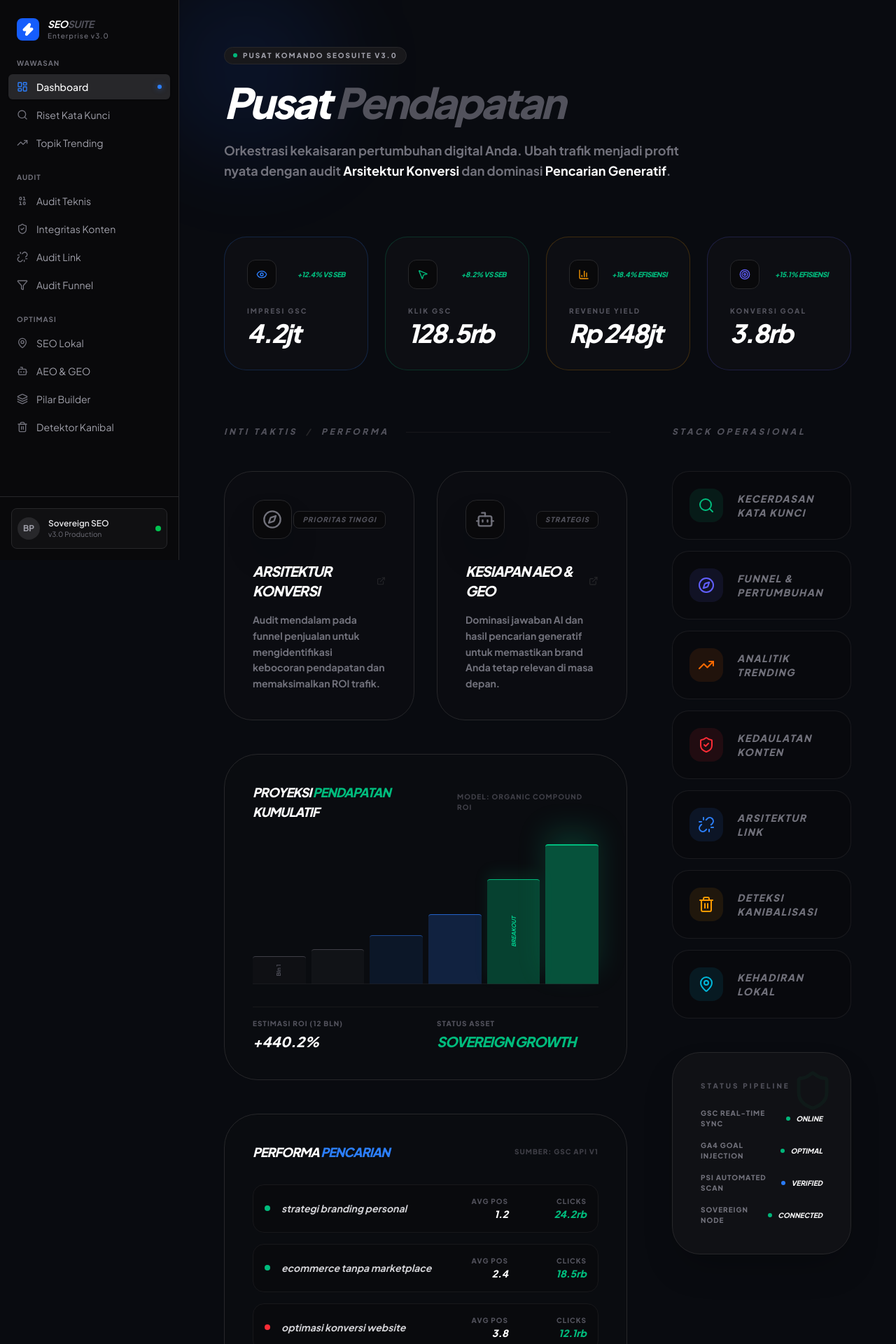
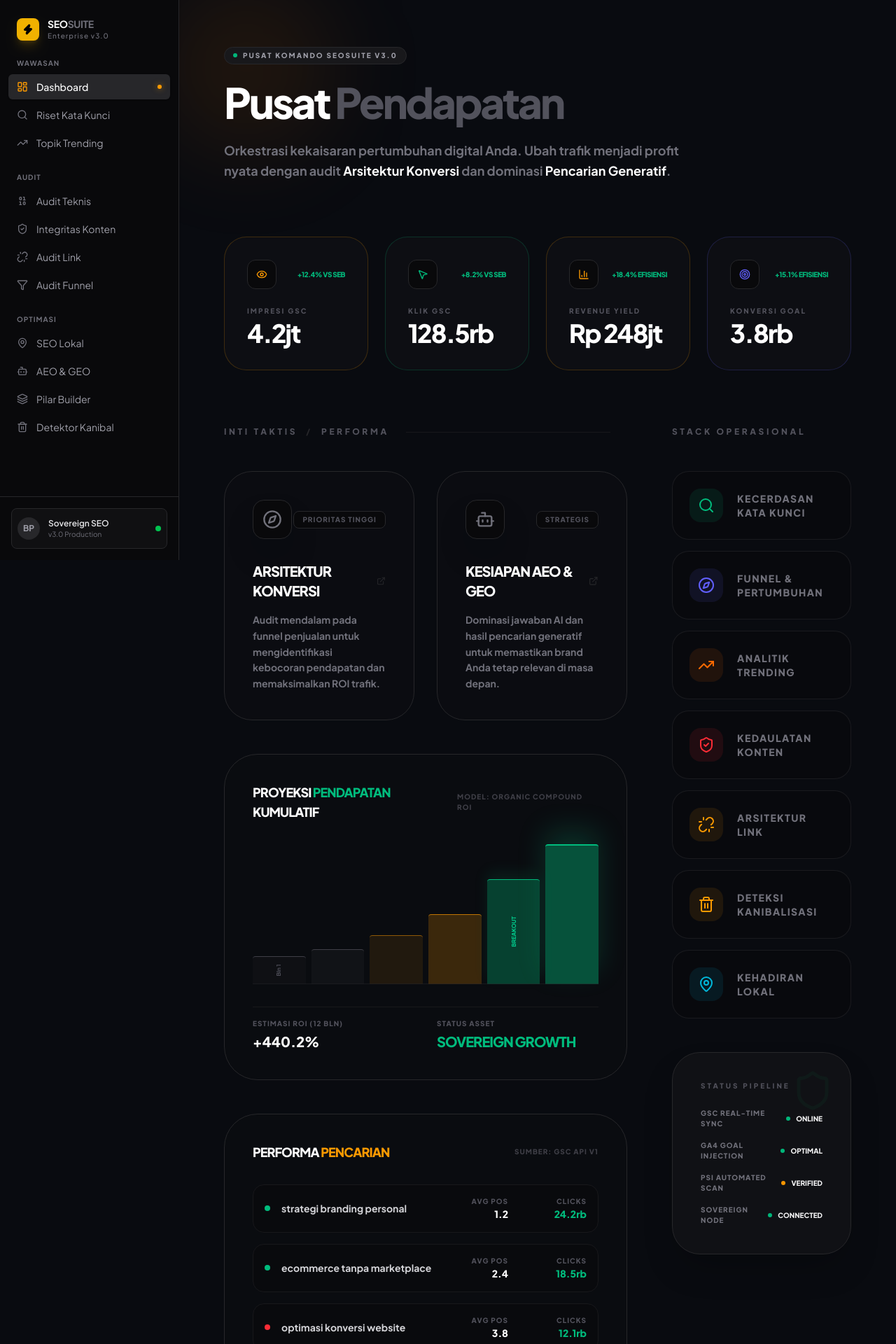
Before and after one commit to putra-commits/seosuite, a Next.js app: page /dashboard in a window 1280 px wide. Shown: the top 1920 px of the page at 70% size. Built offline with nearby package versions, Linux system fonts and the light colour scheme.

Commit message:
style: sweep legacy styles from dashboard and member area

```diff
--- a/src/app/components/sidebar.tsx
+++ b/src/app/components/sidebar.tsx
@@ -45,13 +45,15 @@ export default function Sidebar() {
   return (
     <div className="w-64 h-screen border-r border-[#27272a] bg-[#09090b] flex flex-col sticky top-0 shrink-0">
       <div className="p-6 flex items-center gap-3">
-        <div className="w-8 h-8 rounded-lg bg-blue-600 flex items-center justify-center">
-          <Zap className="w-5 h-5 text-white fill-white" />
-        </div>
-        <div>
-          <h1 className="font-bold text-sm tracking-tight text-white uppercase italic">SEO<span className="text-zinc-600">suite</span></h1>
-          <p className="text-[10px] text-zinc-500 font-medium tracking-widest">Enterprise v3.0</p>
-        </div>
+        <Link href="/" className="flex items-center gap-3 group">
+          <div className="w-8 h-8 bg-yellow-500 rounded-lg flex items-center justify-center shadow-lg shadow-yellow-500/20 group-hover:scale-105 transition-transform">
+            <Zap size={16} className="text-black fill-black" />
+          </div>
+          <div>
+            <h1 className="font-bold text-sm tracking-tight text-white uppercase">SEO<span className="text-zinc-500">suite</span></h1>
+            <p className="text-[10px] text-zinc-500 font-medium tracking-widest">Enterprise v3.0</p>
+          </div>
+        </Link>
       </div>
 
       <nav className="flex-1 px-3 overflow-y-auto pb-6">
@@ -73,9 +75,9 @@ export default function Sidebar() {
                         : 'text-zinc-400 hover:text-white hover:bg-zinc-800/50'
                     }`}
                   >
-                    <item.icon className={`w-4 h-4 ${isActive ? 'text-blue-500' : 'text-zinc-500 group-hover:text-zinc-300'}`} />
+                    <item.icon className={`w-4 h-4 ${isActive ? 'text-amber-500' : 'text-zinc-500 group-hover:text-zinc-300'}`} />
                     <span className="flex-1">{item.name}</span>
-                    {isActive && <div className="w-1.5 h-1.5 rounded-full bg-blue-500 shadow-[0_0_8px_rgba(59,130,246,0.6)]" />}
+                    {isActive && <div className="w-1.5 h-1.5 rounded-full bg-amber-500 shadow-[0_0_8px_rgba(245,158,11,0.6)]" />}
                   </Link>
                 );
               })}
--- a/src/app/dashboard/page.tsx
+++ b/src/app/dashboard/page.tsx
@@ -34,7 +34,7 @@ const MODULES = [
   { name: 'Funnel & Pertumbuhan', href: '/funnel', icon: Compass, color: 'text-indigo-500', bg: 'bg-indigo-500/10' },
   { name: 'Analitik Trending', href: '/trending', icon: TrendingUp, color: 'text-orange-500', bg: 'bg-orange-500/10' },
   { name: 'Kedaulatan Konten', href: '/content-audit', icon: ShieldCheck, color: 'text-red-500', bg: 'bg-red-500/10' },
-  { name: 'Arsitektur Link', href: '/links', icon: Unlink, color: 'text-blue-500', bg: 'bg-blue-500/10' },
+  { name: 'Arsitektur Link', href: '/links', icon: Unlink, color: 'text-amber-500', bg: 'bg-amber-500/10' },
   { name: 'Deteksi Kanibalisasi', href: '/cannibal', icon: Trash2, color: 'text-amber-500', bg: 'bg-amber-500/10' },
   { name: 'Kehadiran Lokal', href: '/local-seo', icon: MapPin, color: 'text-cyan-500', bg: 'bg-cyan-500/10' },
 ];
@@ -44,13 +44,13 @@ export default function Dashboard() {
     <div className="p-8 lg:p-16 max-w-7xl mx-auto space-y-20 font-sans">
       {/* Hero Section */}
       <header className="relative">
-        <div className="absolute -top-24 -left-24 w-64 h-64 bg-blue-600/10 rounded-full blur-3xl" />
+        <div className="absolute -top-24 -left-24 w-64 h-64 bg-amber-600/10 rounded-full blur-3xl" />
         <div className="relative z-10">
           <div className="inline-flex items-center gap-2 px-3 py-1 rounded-full bg-zinc-900 border border-zinc-800 mb-6">
             <div className="w-1.5 h-1.5 rounded-full bg-emerald-500 animate-pulse" />
             <span className="text-[10px] font-black text-zinc-400 uppercase tracking-[0.2em]">Pusat Komando SEOsuite v3.0</span>
           </div>
-          <h1 className="text-6xl font-black tracking-tighter mb-6 italic text-white">
+          <h1 className="text-6xl font-black tracking-tighter mb-6 text-white">
             Pusat <span className="text-zinc-600">Pendapatan</span>
           </h1>
           <p className="text-zinc-500 max-w-2xl text-lg leading-relaxed font-bold">
@@ -63,8 +63,8 @@ export default function Dashboard() {
       <div className="grid grid-cols-1 lg:grid-cols-4 gap-6">
          <IntelligenceCard
             label="Impresi GSC" value="4.2jt" sub="+12.4% vs seb"
-            icon={<Eye className="w-4 h-4 text-blue-500" />}
-            color="border-blue-500/20"
+            icon={<Eye className="w-4 h-4 text-amber-500" />}
+            color="border-amber-500/20"
          />
          <IntelligenceCard
             label="Klik GSC" value="128.5rb" sub="+8.2% vs seb"
@@ -89,7 +89,7 @@ export default function Dashboard() {
         {/* Left: Tactical Intelligence */}
         <div className="lg:col-span-8 space-y-12">
           <div className="flex items-center justify-between">
-            <h2 className="text-xs font-black text-zinc-600 uppercase tracking-[0.3em] flex items-center gap-3 italic">
+            <h2 className="text-xs font-black text-zinc-600 uppercase tracking-[0.3em] flex items-center gap-3">
               Inti Taktis <span className="text-zinc-800">/</span> Performa
             </h2>
             <div className="h-px flex-1 bg-zinc-900 mx-6" />
@@ -107,13 +107,13 @@ export default function Dashboard() {
                     <div className="w-14 h-14 rounded-2xl bg-zinc-950 border border-zinc-800 flex items-center justify-center group-hover:scale-110 transition-transform shadow-2xl">
                       <item.icon className="w-7 h-7 text-zinc-500 group-hover:text-white transition-colors" />
                     </div>
-                    <div className="px-3 py-1 rounded-lg bg-zinc-950 border border-zinc-800 text-[10px] font-black uppercase tracking-widest text-zinc-600 group-hover:text-zinc-300 transition-colors italic">
+                    <div className="px-3 py-1 rounded-lg bg-zinc-950 border border-zinc-800 text-[10px] font-black uppercase tracking-widest text-zinc-600 group-hover:text-zinc-300 transition-colors">
                       {item.status}
                     </div>
                   </div>
-                  <h3 className="text-xl font-black text-white mb-4 flex items-center gap-2 italic uppercase tracking-tighter">
+                  <h3 className="text-xl font-black text-white mb-4 flex items-center gap-2 uppercase tracking-tighter">
                     {item.name}
-                    <ExternalLink className="w-4 h-4 text-zinc-800 group-hover:text-blue-500 transition-all" />
+                    <ExternalLink className="w-4 h-4 text-zinc-800 group-hover:text-amber-500 transition-all" />
                   </h3>
                   <p className="text-sm text-zinc-500 leading-relaxed font-bold">
                     {item.desc}
@@ -126,7 +126,7 @@ export default function Dashboard() {
           {/* Revenue Potential Projection (Chart) */}
           <div className="rounded-[3rem] bg-zinc-900/10 border border-zinc-800 p-10 space-y-8">
              <div className="flex justify-between items-center">
-                <h3 className="text-lg font-black text-white italic uppercase tracking-tighter">
+                <h3 className="text-lg font-black text-white uppercase tracking-tighter">
                    Proyeksi <span className="text-emerald-500">Pendapatan</span> Kumulatif
                 </h3>
                 <span className="text-[10px] font-black text-zinc-700 uppercase tracking-widest">Model: Organic Compound ROI</span>
@@ -138,10 +138,10 @@ export default function Dashboard() {
                    <span className="text-[8px] font-bold text-zinc-600 -rotate-90">Bln 1</span>
                 </div>
                 <div className="flex-1 h-[25%] bg-zinc-800/30 border-t border-zinc-700 rounded-t" />
-                <div className="flex-1 h-[35%] bg-blue-500/10 border-t border-blue-500/50 rounded-t" />
-                <div className="flex-1 h-[50%] bg-blue-500/20 border-t border-blue-500/70 rounded-t" />
+                <div className="flex-1 h-[35%] bg-amber-500/10 border-t border-amber-500/50 rounded-t" />
+                <div className="flex-1 h-[50%] bg-amber-500/20 border-t border-amber-500/70 rounded-t" />
                 <div className="flex-1 h-[75%] bg-emerald-500/30 border-t border-emerald-500 rounded-t shadow-[0_-10px_20px_rgba(16,185,129,0.1)] flex items-center justify-center">
-                   <span className="text-[8px] font-bold text-emerald-400 -rotate-90 italic">BREAKOUT</span>
+                   <span className="text-[8px] font-bold text-emerald-400 -rotate-90">BREAKOUT</span>
                 </div>
                 <div className="flex-1 h-full bg-emerald-500/40 border-t-2 border-emerald-500 rounded-t shadow-[0_-20px_40px_rgba(16,185,129,0.2)]" />
              </div>
@@ -149,11 +149,11 @@ export default function Dashboard() {
              <div className="grid grid-cols-2 gap-8 pt-4 border-t border-zinc-900">
                 <div>
                    <p className="text-[10px] font-black text-zinc-600 uppercase tracking-widest mb-1">Estimasi ROI (12 Bln)</p>
-                   <p className="text-xl font-black text-white italic">+440.2%</p>
+                   <p className="text-xl font-black text-white">+440.2%</p>
                 </div>
                 <div>
                    <p className="text-[10px] font-black text-zinc-600 uppercase tracking-widest mb-1">Status Asset</p>
-                   <p className="text-xl font-black text-emerald-500 italic uppercase tracking-tighter">Sovereign Growth</p>
+                   <p className="text-xl font-black text-emerald-500 uppercase tracking-tighter">Sovereign Growth</p>
                 </div>
              </div>
           </div>
@@ -161,8 +161,8 @@ export default function Dashboard() {
           {/* Top Ranking Queries Table (GSC Simulation) */}
           <div className="rounded-[3rem] bg-zinc-900/10 border border-zinc-800 p-10 space-y-8">
              <div className="flex justify-between items-center">
-                <h3 className="text-lg font-black text-white italic uppercase tracking-tighter">
-                   Performa <span className="text-blue-500">Pencarian</span>
+                <h3 className="text-lg font-black text-white uppercase tracking-tighter">
+                   Performa <span className="text-amber-500">Pencarian</span>
                 </h3>
                 <span className="text-[10px] font-black text-zinc-700 uppercase tracking-widest">Sumber: GSC API v1</span>
              </div>
@@ -177,7 +177,7 @@ export default function Dashboard() {
 
         {/* Right: Operational Modules & System Health */}
         <div className="lg:col-span-4 space-y-12">
-          <h2 className="text-xs font-black text-zinc-600 uppercase tracking-[0.3em] italic">
+          <h2 className="text-xs font-black text-zinc-600 uppercase tracking-[0.3em]">
             Stack Operasional
           </h2>
           <div className="space-y-4">
@@ -190,7 +190,7 @@ export default function Dashboard() {
                 <div className={`w-12 h-12 rounded-2xl ${item.bg} flex items-center justify-center shrink-0 transition-all group-hover:rotate-12`}>
                   <item.icon className={`w-6 h-6 ${item.color}`} />
                 </div>
-                <span className="text-sm font-black text-zinc-500 group-hover:text-zinc-100 transition-colors uppercase tracking-widest italic">{item.name}</span>
+                <span className="text-sm font-black text-zinc-500 group-hover:text-zinc-100 transition-colors uppercase tracking-widest">{item.name}</span>
                 <ArrowUpRight className="w-4 h-4 text-zinc-800 ml-auto opacity-0 group-hover:opacity-100 transition-all" />
               </Link>
             ))}
@@ -205,14 +205,14 @@ export default function Dashboard() {
               {[
                 { label: 'GSC Real-time Sync', status: 'Online', color: 'bg-emerald-500' },
                 { label: 'GA4 Goal Injection', status: 'Optimal', color: 'bg-emerald-500' },
-                { label: 'PSI Automated Scan', status: 'Verified', color: 'bg-blue-500' },
+                { label: 'PSI Automated Scan', status: 'Verified', color: 'bg-amber-500' },
                 { label: 'Sovereign Node', status: 'Connected', color: 'bg-emerald-500' },
               ].map(s => (
                 <div key={s.label} className="flex items-center justify-between">
                   <span className="text-[10px] font-black text-zinc-500 uppercase tracking-widest">{s.label}</span>
                   <div className="flex items-center gap-2">
                      <div className={`w-1.5 h-1.5 rounded-full ${s.color} animate-pulse`} />
-                     <span className="text-[10px] font-black text-zinc-100 uppercase italic">{s.status}</span>
+                     <span className="text-[10px] font-black text-zinc-100 uppercase">{s.status}</span>
                   </div>
                 </div>
               ))}
@@ -224,9 +224,11 @@ export default function Dashboard() {
 
       <footer className="pt-20 border-t border-zinc-900 flex flex-col md:flex-row items-center justify-between gap-8 opacity-50 hover:opacity-100 transition-opacity">
         <div className="flex items-center gap-4">
-          <div className="w-10 h-10 rounded-2xl bg-zinc-900 border border-zinc-800 flex items-center justify-center">
-            <Zap className="w-5 h-5 text-blue-600 fill-blue-600" />
-          </div>
+          <Link href="/" className="flex items-center gap-3 group">
+            <div className="w-10 h-10 bg-yellow-500 rounded-xl flex items-center justify-center shadow-lg shadow-yellow-500/20 group-hover:scale-105 transition-transform">
+              <Zap size={20} className="text-black fill-black" />
+            </div>
+          </Link>
           <p className="text-[10px] text-zinc-500 font-black tracking-[0.4em] uppercase">
             © 2026 SOVEREIGN TECHNOLOGY <span className="text-zinc-800 mx-2">|</span> SEOsuite v3.0
           </p>
@@ -243,10 +245,10 @@ function IntelligenceCard({ label, value, sub, icon, color }: any) {
             <div className="p-3 rounded-xl bg-zinc-950 border border-zinc-800">
                {icon}
             </div>
-            <span className="text-[10px] font-black text-emerald-500 uppercase tracking-tighter italic">{sub}</span>
+            <span className="text-[10px] font-black text-emerald-500 uppercase tracking-tighter">{sub}</span>
          </div>
          <p className="text-[10px] font-black text-zinc-600 uppercase tracking-[0.2em] mb-1">{label}</p>
-         <h4 className="text-4xl font-black text-white italic tracking-tighter italic">{value}</h4>
+         <h4 className="text-4xl font-black text-white tracking-tighter">{value}</h4>
       </div>
    );
 }
@@ -256,16 +258,16 @@ function QueryRow({ query, clicks, pos, trend }: any) {
       <div className="flex items-center justify-between p-4 rounded-2xl bg-zinc-950/50 border border-zinc-900 hover:border-zinc-700 transition-all group cursor-default">
          <div className="flex items-center gap-4">
             <div className={`w-2 h-2 rounded-full ${trend === 'up' ? 'bg-emerald-500' : trend === 'down' ? 'bg-red-500' : 'bg-zinc-700'}`} />
-            <span className="text-sm font-bold text-zinc-300 group-hover:text-white transition-colors italic">{query}</span>
+            <span className="text-sm font-bold text-zinc-300 group-hover:text-white transition-colors">{query}</span>
          </div>
          <div className="flex items-center gap-8">
             <div className="text-right">
                <p className="text-[10px] font-black text-zinc-600 uppercase tracking-widest">Avg Pos</p>
-               <p className="text-sm font-black text-white italic">{pos}</p>
+               <p className="text-sm font-black text-white">{pos}</p>
             </div>
             <div className="text-right w-20">
                <p className="text-[10px] font-black text-zinc-600 uppercase tracking-widest">Clicks</p>
-               <p className="text-sm font-black text-emerald-500 italic">{clicks}</p>
+               <p className="text-sm font-black text-emerald-500">{clicks}</p>
             </div>
          </div>
       </div>
--- a/src/app/local-seo/page.tsx
+++ b/src/app/local-seo/page.tsx
@@ -39,22 +39,22 @@ export default function LocalSeoPage() {
         {/* Local SEO Intelligence Stats */}
         <div className="grid grid-cols-1 md:grid-cols-3 gap-6 mb-12">
            <div className="p-6 rounded-2xl bg-zinc-900/50 border border-zinc-800 border-l-cyan-500/50 border-l-2">
-              <div className="text-3xl font-black text-white italic mb-1">76%</div>
+              <div className="text-3xl font-black text-white mb-1">76%</div>
               <p className="text-[10px] font-black text-cyan-500 uppercase tracking-widest mb-2">Visit Rate</p>
               <p className="text-[10px] text-zinc-500 font-bold leading-relaxed">
                 76% orang yang melakukan pencarian lokal di smartphone mengunjungi bisnis terkait dalam 24 jam.
               </p>
            </div>
            <div className="p-6 rounded-2xl bg-zinc-900/50 border border-zinc-800 border-l-emerald-500/50 border-l-2">
-              <div className="text-3xl font-black text-white italic mb-1">28%</div>
+              <div className="text-3xl font-black text-white mb-1">28%</div>
               <p className="text-[10px] font-black text-emerald-500 uppercase tracking-widest mb-2">Purchase Intent</p>
               <p className="text-[10px] text-zinc-500 font-bold leading-relaxed">
                 28% dari pencarian "di dekat saya" (near me) berakhir dengan pembelian nyata di lokasi.
               </p>
            </div>
-           <div className="p-6 rounded-2xl bg-zinc-900/50 border border-zinc-800 border-l-blue-500/50 border-l-2">
-              <div className="text-3xl font-black text-white italic mb-1">46%</div>
-              <p className="text-[10px] font-black text-blue-500 uppercase tracking-widest mb-2">Global Intent</p>
+           <div className="p-6 rounded-2xl bg-zinc-900/50 border border-zinc-800 border-l-amber-500/50 border-l-2">
+              <div className="text-3xl font-black text-white mb-1">46%</div>
+              <p className="text-[10px] font-black text-amber-500 uppercase tracking-widest mb-2">Global Intent</p>
               <p className="text-[10px] text-zinc-500 font-bold leading-relaxed">
                 46% dari seluruh pencarian di Google adalah untuk mencari informasi bisnis atau layanan lokal.
               </p>
--- a/src/app/trending/page.tsx
+++ b/src/app/trending/page.tsx
@@ -55,7 +55,7 @@ export default function TrendingPage() {
           {/* Main Trends List */}
           <div className="lg:col-span-2 space-y-4">
             <h3 className="text-sm font-bold text-zinc-500 uppercase tracking-widest flex items-center gap-2">
-              <TrendingUp className="w-4 h-4 text-blue-500" />
+              <TrendingUp className="w-4 h-4 text-amber-500" />
               Volume Pencarian Harian
             </h3>
             <div className="space-y-3">
@@ -112,10 +112,10 @@ export default function TrendingPage() {
               </div>
             </div>
 
-            <div className="p-6 rounded-2xl bg-blue-500/5 border border-blue-500/10 text-center">
+            <div className="p-6 rounded-2xl bg-amber-500/5 border border-amber-500/10 text-center">
               <p className="text-[10px] font-bold text-zinc-600 uppercase tracking-widest mb-2">Wawasan Regional</p>
               <div className="flex items-center justify-center gap-2 text-zinc-300 mb-2">
-                <Globe className="w-4 h-4 text-blue-500" />
+                <Globe className="w-4 h-4 text-amber-500" />
                 <span className="text-xs font-bold">{data.geo} / Indonesia</span>
               </div>
               <p className="text-[10px] text-zinc-500">
```
Also changed, not shown: src/app/aeo-geo/page.tsx (+7 -7 lines), src/app/audit/page.tsx (+10 -10 lines), src/app/funnel/page.tsx (+14 -14 lines), src/app/keywords/page.tsx (+23 -23 lines), src/app/links/page.tsx (+5 -5 lines), src/app/pilar/page.tsx (+5 -5 lines).
